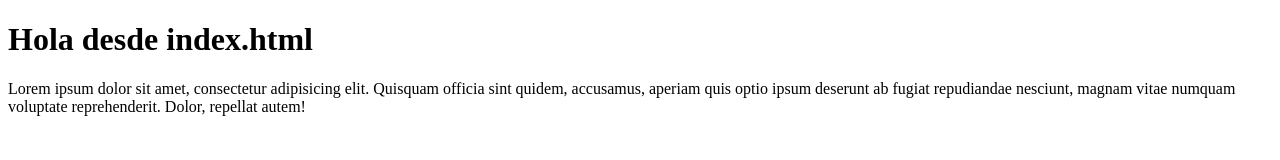
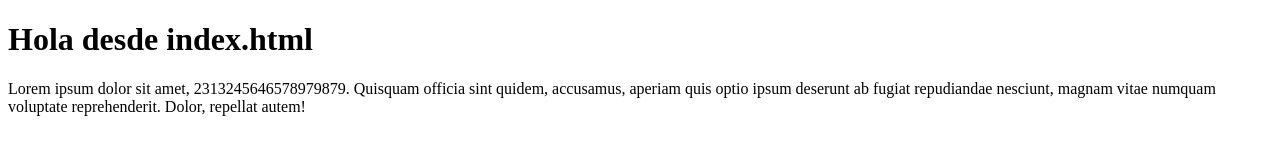
Before and after one commit to jbaxcajay/test-primer-repo, a plain HTML site: page index.html in a window 1280 px wide. Drawn offline with Linux system fonts and the light colour scheme.

Commit message:
Se agregan numeros

```diff
--- a/index.html
+++ b/index.html
@@ -7,6 +7,6 @@
 </head>
 <body>
 <h1>Hola desde index.html</h1>
-<p>Lorem ipsum dolor sit amet, consectetur adipisicing elit. Quisquam officia sint quidem, accusamus, aperiam quis optio ipsum deserunt ab fugiat repudiandae nesciunt, magnam vitae numquam voluptate reprehenderit. Dolor, repellat autem!</p>
+<p>Lorem ipsum dolor sit amet, 2313245646578979879. Quisquam officia sint quidem, accusamus, aperiam quis optio ipsum deserunt ab fugiat repudiandae nesciunt, magnam vitae numquam voluptate reprehenderit. Dolor, repellat autem!</p>
 </body>
 </html>
```
